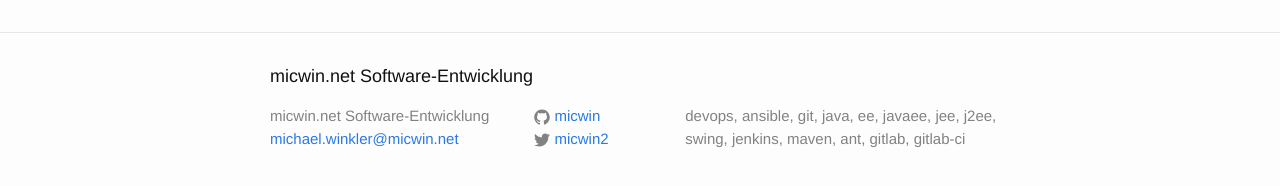
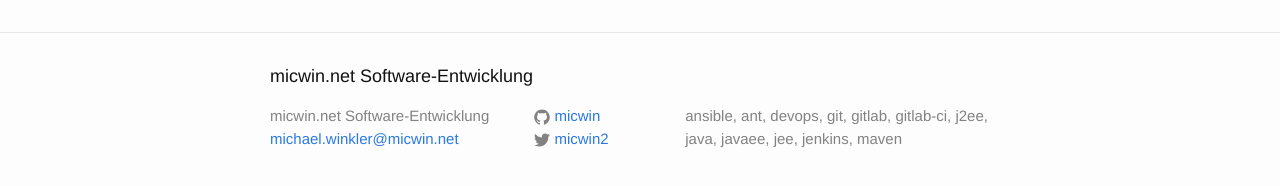
Before and after one commit to micwin/micwin.github.io, a Jekyll site: the page built from index.html, in a window 1280 px wide. Shown: the part 174-360 px from the top of the page. Built offline with Jekyll 4.4.1, drawn with Linux system fonts in a browser that asks for light colours.

Commit message:
updated keywords

```diff
--- a/_config.yml
+++ b/_config.yml
@@ -9,7 +9,7 @@
 title: micwin.net Software-Entwicklung
 email: michael.winkler@micwin.net
 description: > # this means to ignore newlines until "baseurl:"
-  devops, ansible, git, java, ee, javaee, jee, j2ee, swing, jenkins, maven, ant, gitlab, gitlab-ci
+  ansible, ant, devops, git, gitlab, gitlab-ci, j2ee, java, javaee, jee, jenkins, maven
 baseurl: "" # the subpath of your site, e.g. /blog
 url: "http://www.micwin.net" # the base hostname & protocol for your site
 twitter_username: micwin2
```
